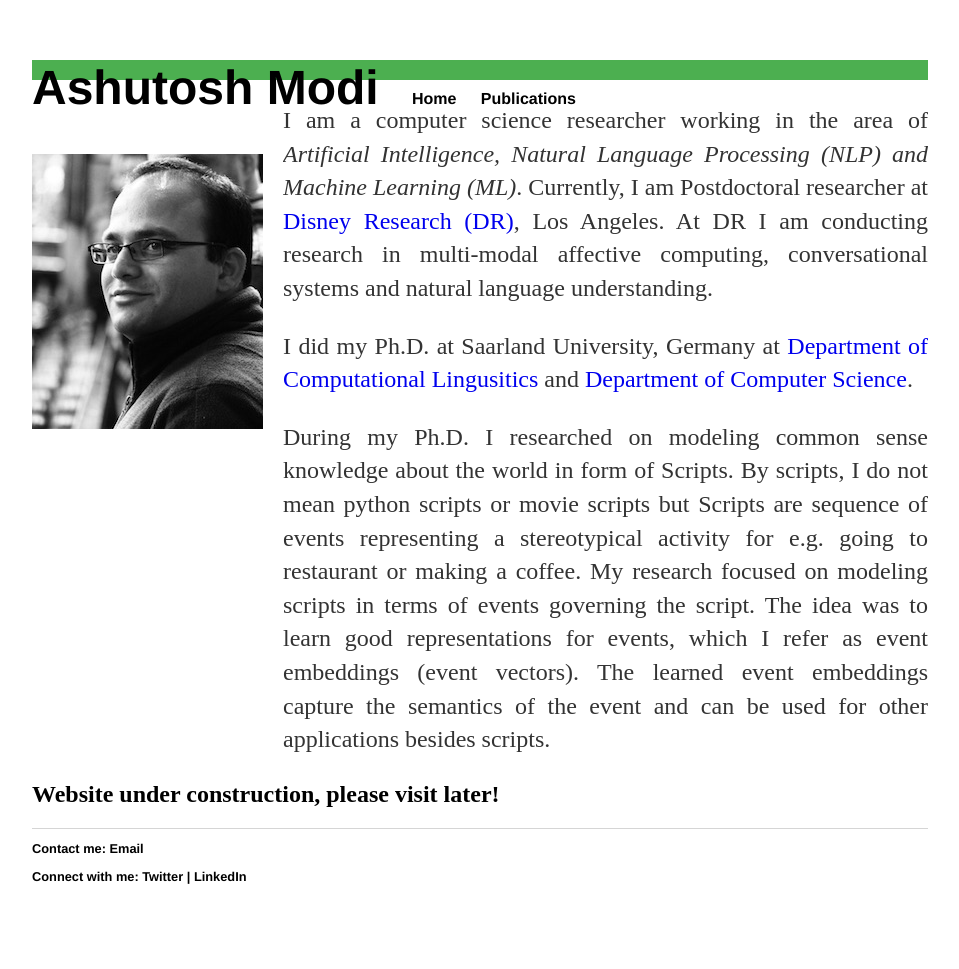
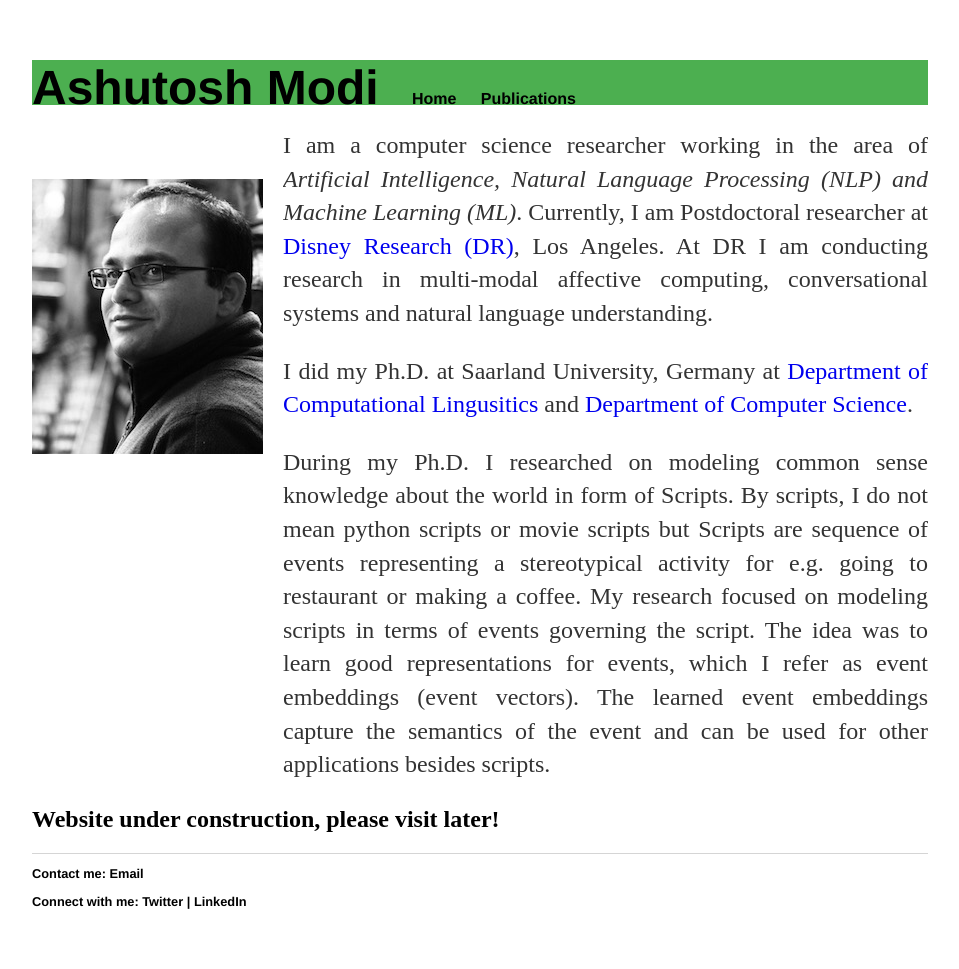
Before and after one commit to ashutosh-modi/ashutosh-modi.github.io, a Jekyll site: the page built from index.html, in a window 1280 px wide. Shown: the whole page, without its empty margins (160-1119 px from the left). Built offline with Jekyll 4.4.1, drawn with Linux system fonts in a browser that asks for light colours; before the commit the page ends 944 px from its top, so only the background shows below that.

Commit message:
Update main.css

```diff
--- a/css/main.css
+++ b/css/main.css
@@ -18,7 +18,7 @@ nav ul {
     padding: 0px;
     list-style: none;
     font-weight: bold;
-    height: 20px;
+    height: 45px;
     background-color: #4CAF50;
 }
 nav ul li {
```
